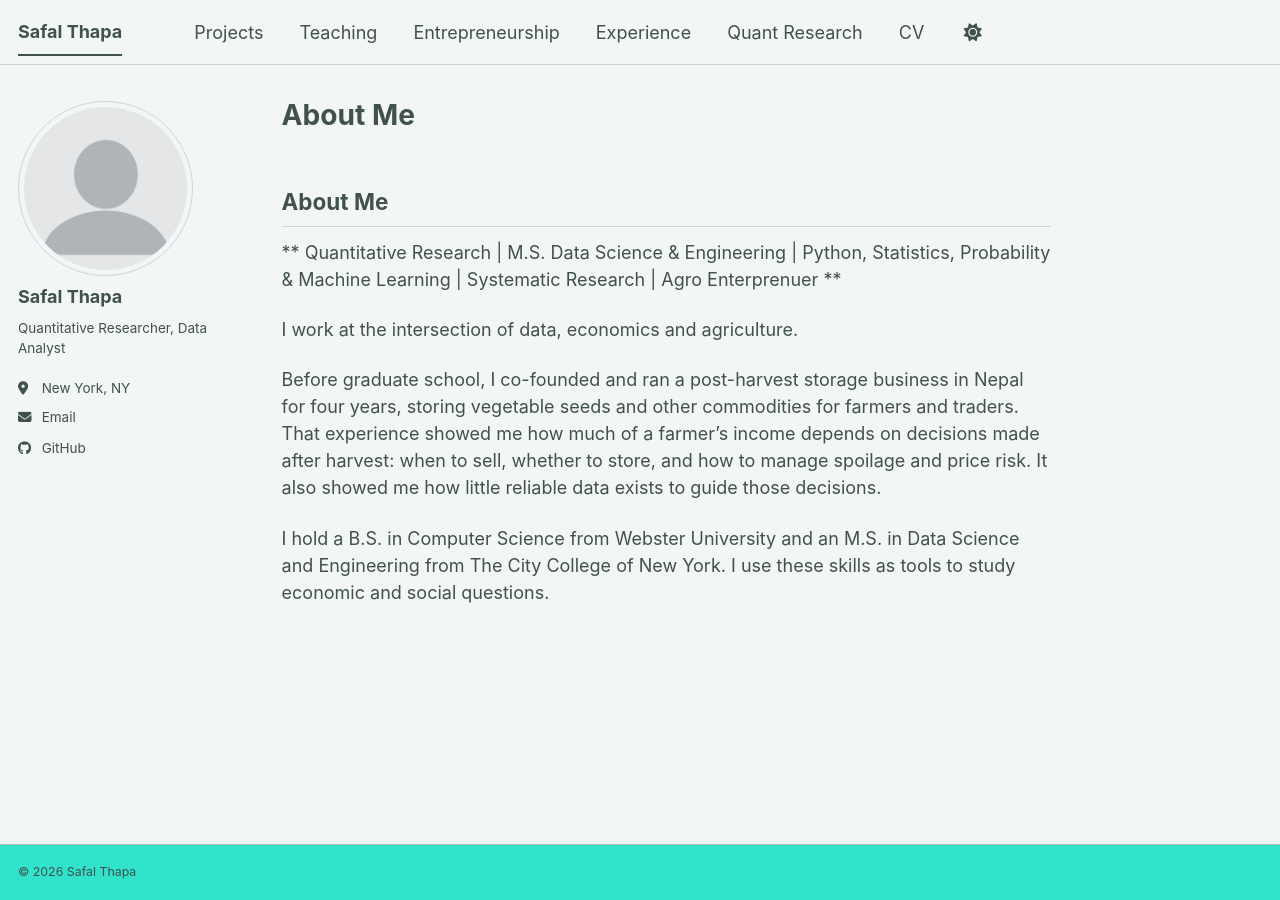
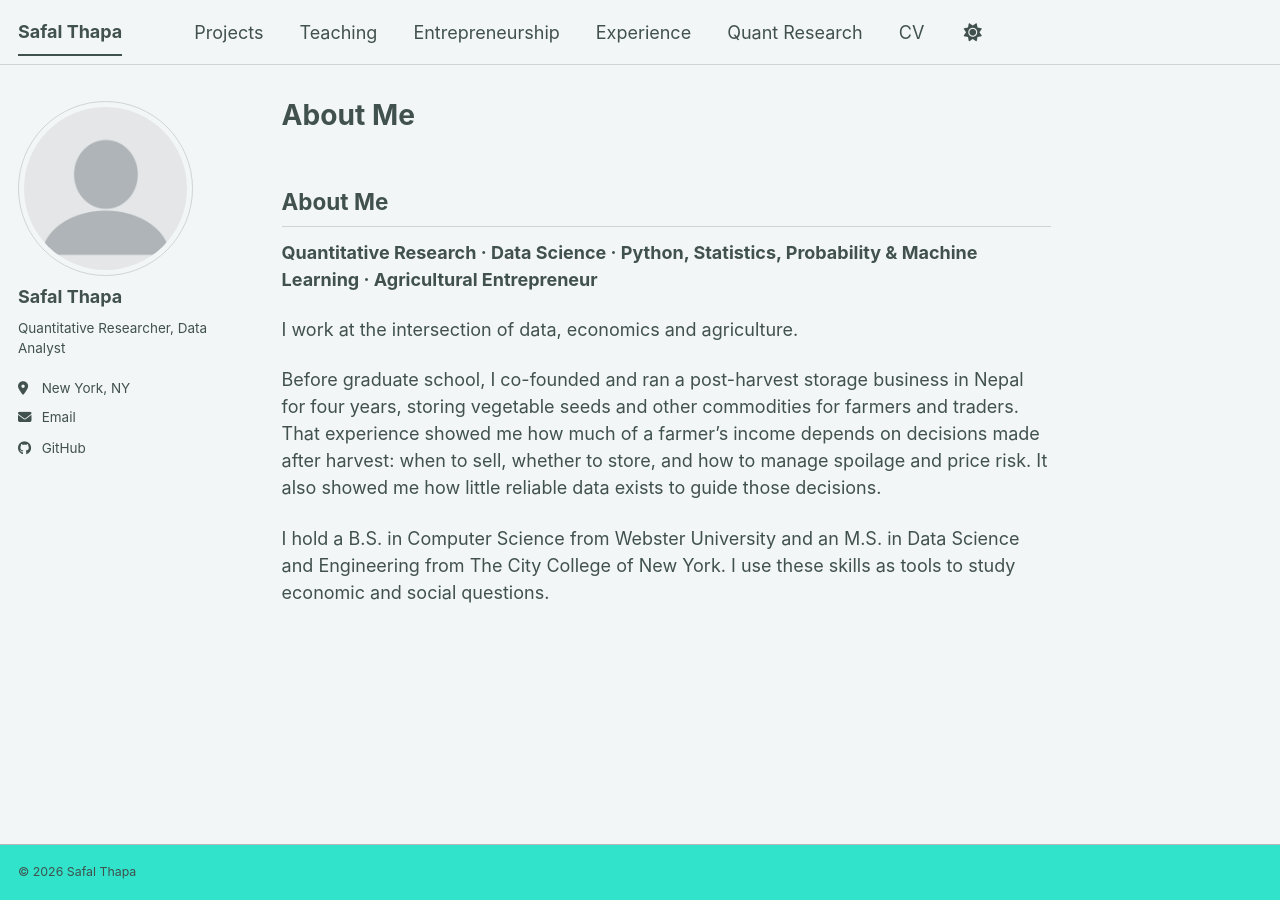
Before and after one commit to SafalThapa17/safalthapa.github.io, a Jekyll site: the page built from _pages/about.md, in a window 1280 px wide. Built offline with Jekyll 4.4.1, drawn with Linux system fonts in a browser that asks for light colours; a script bundle is joined from its source files by our own code; a style sheet for code colours, icons or effects is not loaded.

Commit message:
Revise 'About Me' section for improved readability
Updated the professional summary for clarity and conciseness.

```diff
--- a/_pages/about.md
+++ b/_pages/about.md
@@ -7,7 +7,7 @@ redirect_from:
   - /about.html
 ---
 ## About Me
-** Quantitative Research | M.S. Data Science & Engineering | Python, Statistics, Probability & Machine Learning | Systematic Research | Agro Enterprenuer **
+**Quantitative Research · Data Science · Python, Statistics, Probability & Machine Learning · Agricultural Entrepreneur**
 
 I work at the intersection of data, economics and agriculture.
 
```
